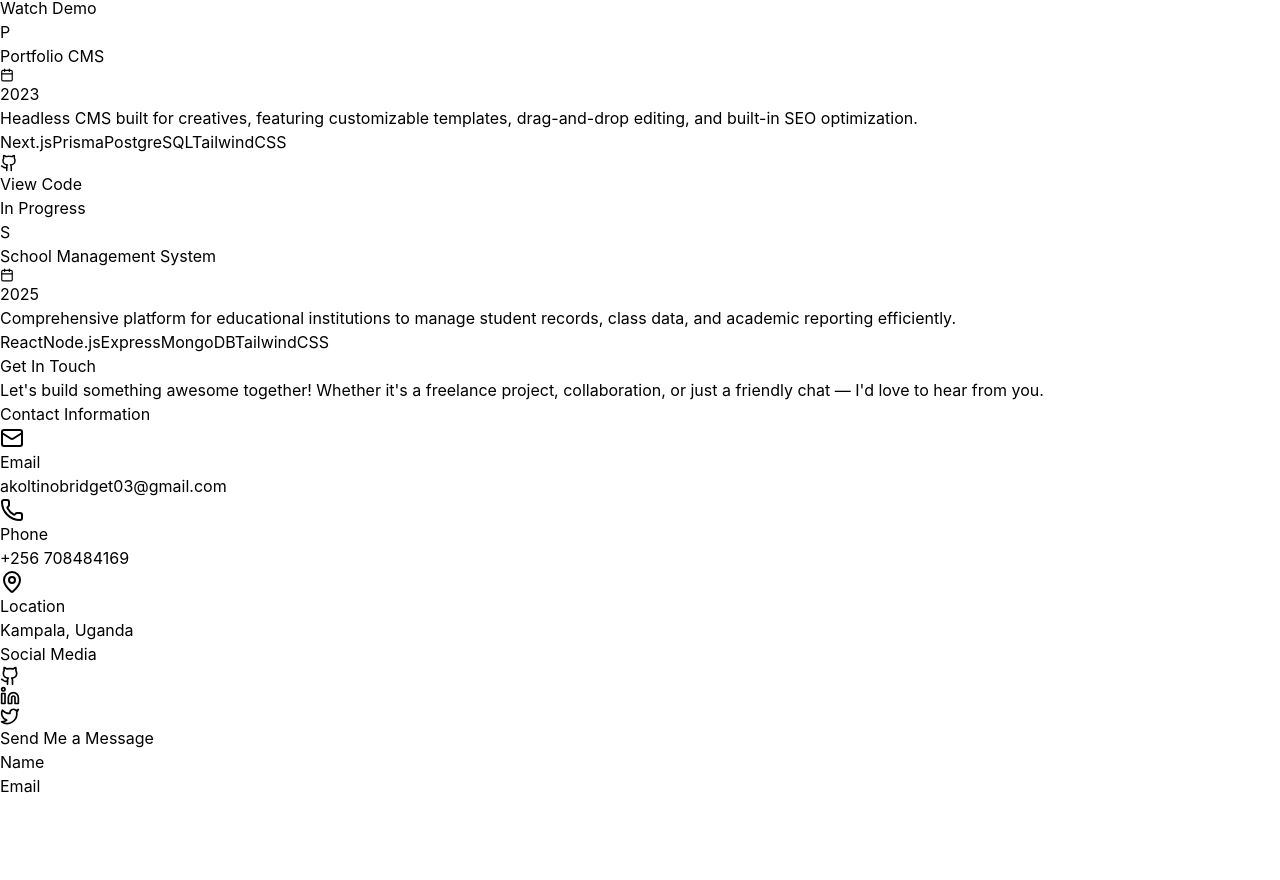
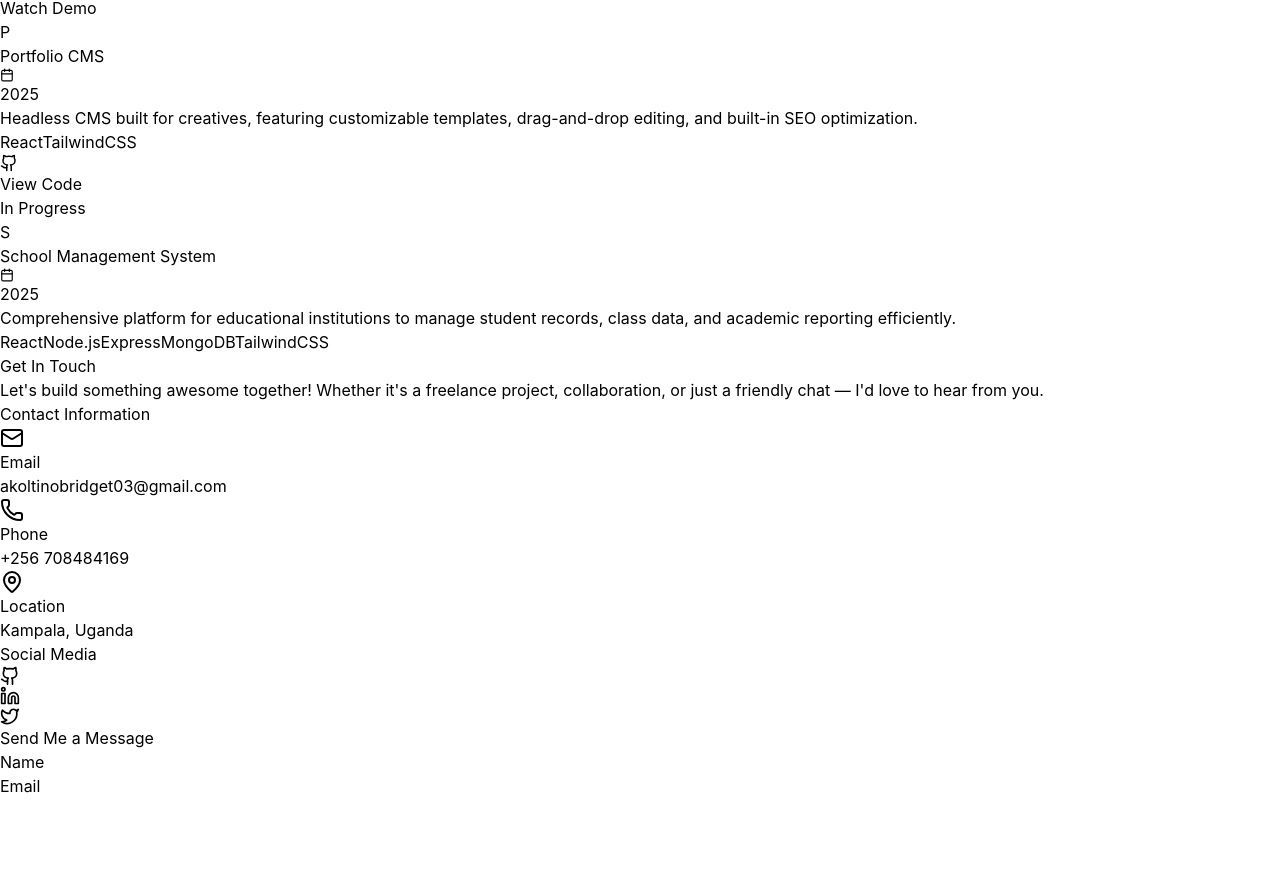
Before and after one commit to AKOLTINOBRIDGET/my-portfolio, a React (Vite) app: page / in a window 1280 px wide. Shown: the part 7820-8700 px from the top of the page. Built offline with nearby package versions, Linux system fonts and the light colour scheme.

Commit message:
change of tech used

```diff
--- a/src/components/Projects.jsx
+++ b/src/components/Projects.jsx
@@ -29,11 +29,11 @@ const Projects = () => {
       title: "Portfolio CMS",
       description:
         "Headless CMS built for creatives, featuring customizable templates, drag-and-drop editing, and built-in SEO optimization.",
-      technologies: ["Next.js", "Prisma", "PostgreSQL", "TailwindCSS"],
+      technologies: ["React",   "TailwindCSS"],
       gradient: "from-purple-500 via-pink-500 to-rose-500",
       github: "https://github.com/AKOLTINORIDGET/my-portfolio",
       featured: false,
-      date: "2023",
+      date: "2025",
       category: "Frontend",
       status: "Completed",
     },
```
